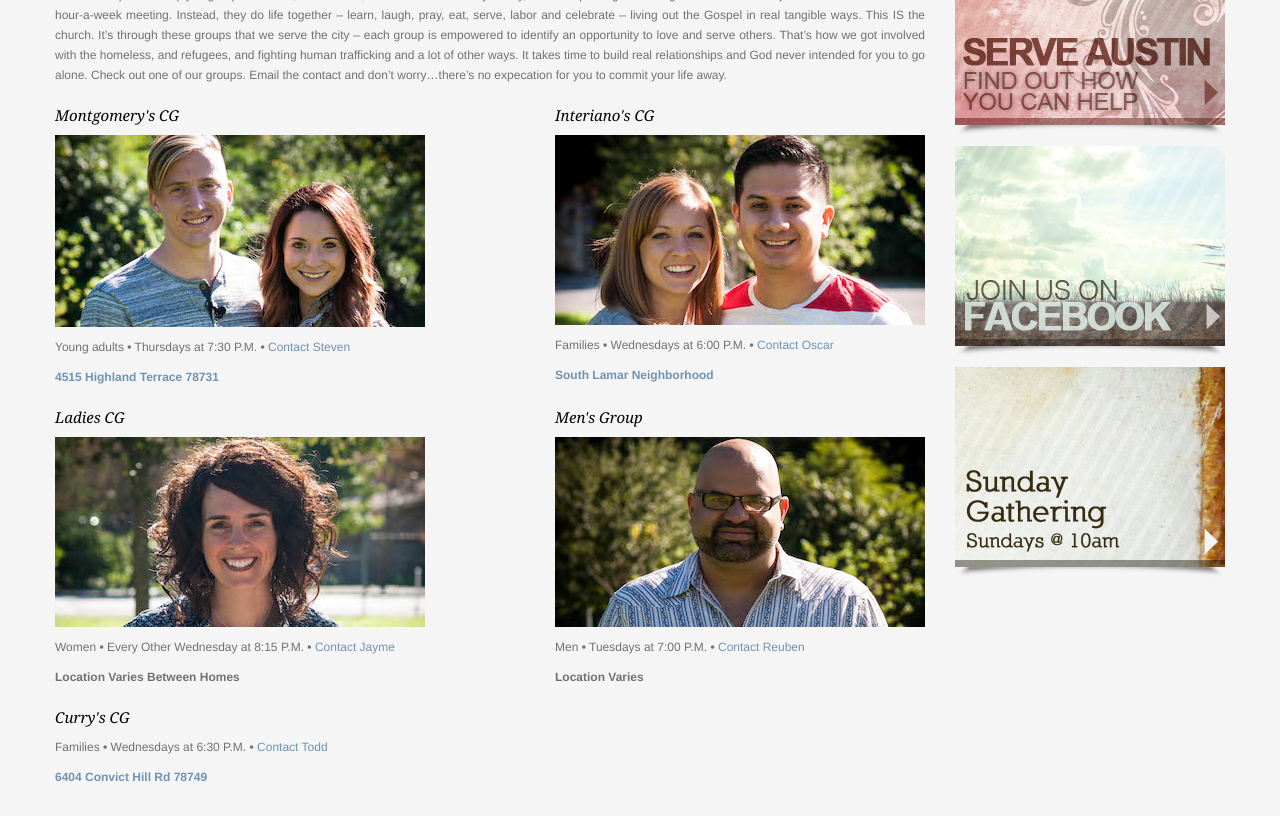
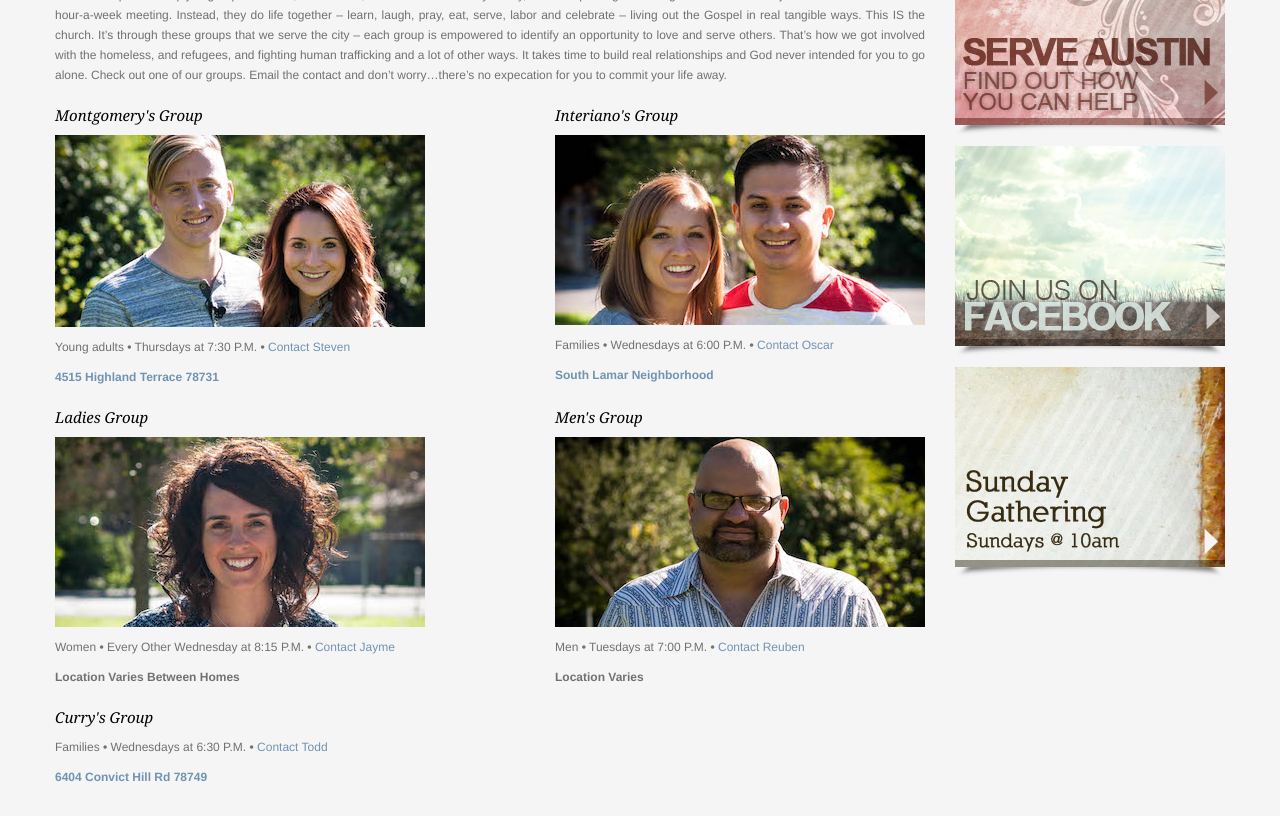
Before and after one commit to groveatx/groveatx.github.io, a Jekyll site: the page built from gatherings/grove-groups/index.md, in a window 1280 px wide. Shown: the part 225-1041 px from the top of the page. Built offline with Jekyll 4.4.1, drawn with Linux system fonts in a browser that asks for light colours; Markdown is read by kramdown in place of the engine named in the settings.

Commit message:
change 'cg' abbreviation to 'Group'
4 branding

```diff
--- a/_includes/groups.html
+++ b/_includes/groups.html
@@ -1,6 +1,6 @@
 <div class="row">
   <div class="span4">
-    <h4 id=montgomery>Montgomery's CG</h4>
+    <h4 id=montgomery>Montgomery's Group</h4>
 
     <p><img src="/img/people/montgomerys.jpg" /></p>
 
@@ -22,7 +22,7 @@
   </div>
 
   <div class="span4 offset1">
-    <h4 id=interiano>Interiano's CG</h4>
+    <h4 id=interiano>Interiano's Group</h4>
 
     <p><img src="/img/people/interianos.jpg" /></p>
 
@@ -46,7 +46,7 @@
 
 <div class="row">
   <div class="span4">
-    <h4 id=ladies>Ladies CG</h4>
+    <h4 id=ladies>Ladies Group</h4>
 
     <p><img src="/img/people/jayme.jpg" /></p>
 
@@ -88,7 +88,7 @@
 
 <div class="row">
   <div class="span4">
-    <h4 id=curry>Curry's CG</h4>
+    <h4 id=curry>Curry's Group</h4>
 
     <p>
       Families
--- a/sitemap.xml
+++ b/sitemap.xml
@@ -114,7 +114,7 @@
     </url>
     <url>
         <loc>http://groveatx.org/about/leaders/</loc>
-        <lastmod>2014-01-15T22:06:44-06:00</lastmod>
+        <lastmod>2014-01-15T22:09:45-06:00</lastmod>
     </url>
     <url>
         <loc>http://groveatx.org/about/values-and-beliefs/</loc>
@@ -138,7 +138,7 @@
     </url>
     <url>
         <loc>http://groveatx.org/gatherings/grove-groups/</loc>
-        <lastmod>2014-01-15T21:02:27-06:00</lastmod>
+        <lastmod>2014-01-20T08:11:39-06:00</lastmod>
     </url>
     <url>
         <loc>http://groveatx.org/gatherings/messages/</loc>
```
